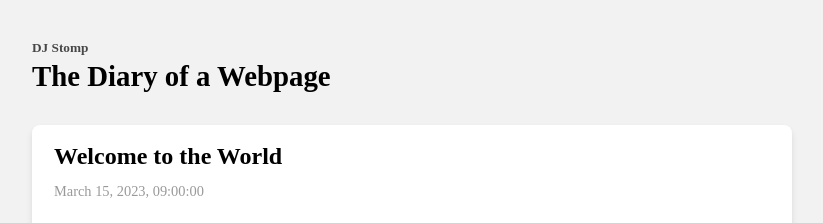
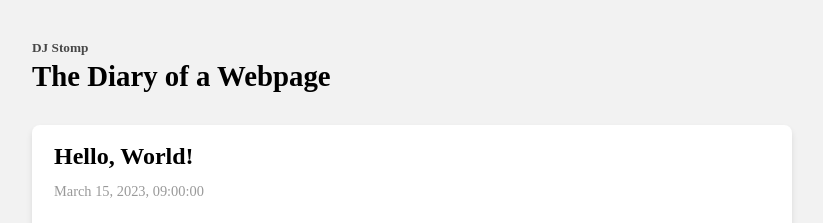
Before and after one commit to DJStompZone/diary-of-a-webpage, a plain HTML site: page index.html in a window 1280 px wide. Shown: the top 223 px of the page, without its empty margins (228-1051 px from the left). Drawn offline with Linux system fonts and the light colour scheme.

Commit message:
Update index.html

```diff
--- a/index.html
+++ b/index.html
@@ -68,7 +68,7 @@
     <h1>The Diary of a Webpage</h1>
 
 <div class="entry">
-        <h2>Welcome to the World</h2>
+        <h2>Hello, World!</h2>
         <p class="date">March 15, 2023, 09:00:00</p>
         <p>Hello there! I'm a brand new webpage, freshly coded and just deployed to the server. My creator spent hours perfecting my CSS, ensuring I look good. I can't wait to meet my first visitor!</p>
     </div>
```
